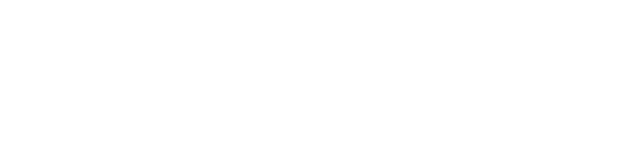
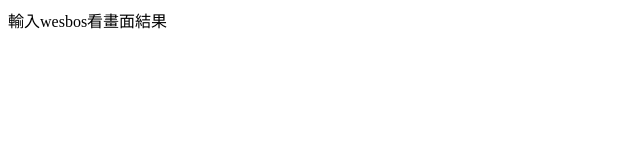
Before and after one commit to Wayne-Chou/js-30days, a plain HTML site: page 12-js-day12/index.html in a window 1280 px wide. Shown: the whole page, without its empty margins (0-640 px from the left). Drawn offline with Linux system fonts and the light colour scheme.

Commit message:
Update index.html

```diff
--- a/12-js-day12/index.html
+++ b/12-js-day12/index.html
@@ -9,7 +9,7 @@
 </head>
 
 <body>
-    <!-- 輸入wesbos看畫面結果 -->
+     輸入wesbos看畫面結果
 
 </body>
 
```
